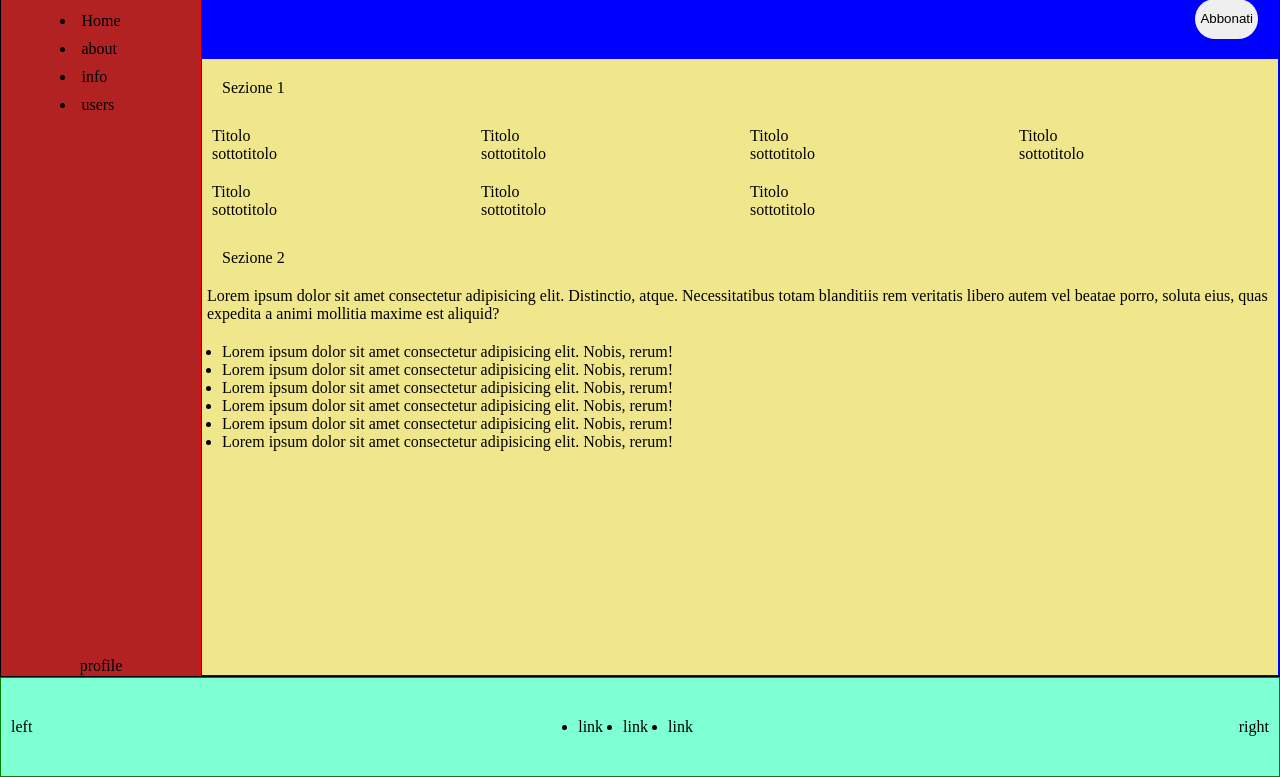
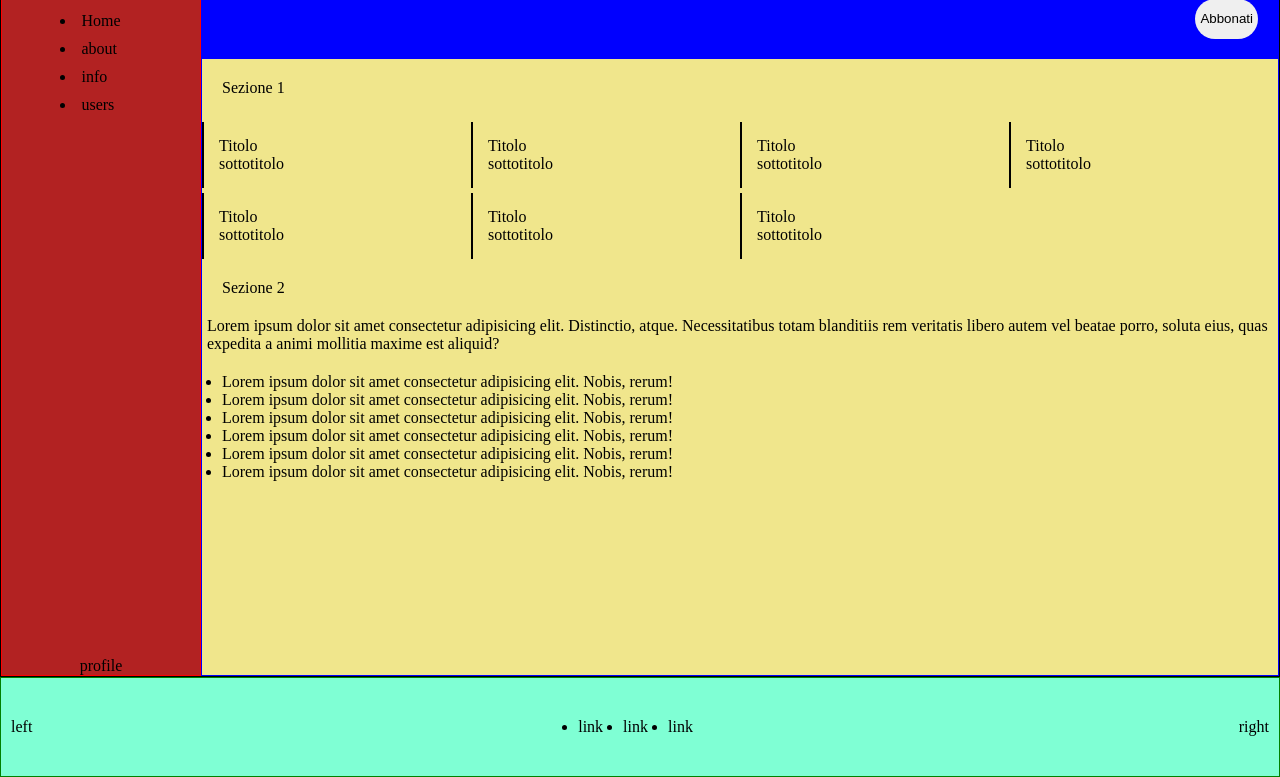
Before and after one commit to RiccardoMarino00/html-css-viewport, a plain HTML site: page index.html in a window 1280 px wide. Shown: the part 23-800 px from the top of the page. Drawn offline with Linux system fonts and the light colour scheme.

Commit message:
Added: border left col

```diff
--- a/css/index.css
+++ b/css/index.css
@@ -56,7 +56,9 @@ button{
 
 .col-7{
     width: 25%;
-    padding: 10px;
+    padding: 15px;
+    border-left: 2px solid black;
+    margin-top: 5px;
 }
 
 .section-2, .section-1{
```
